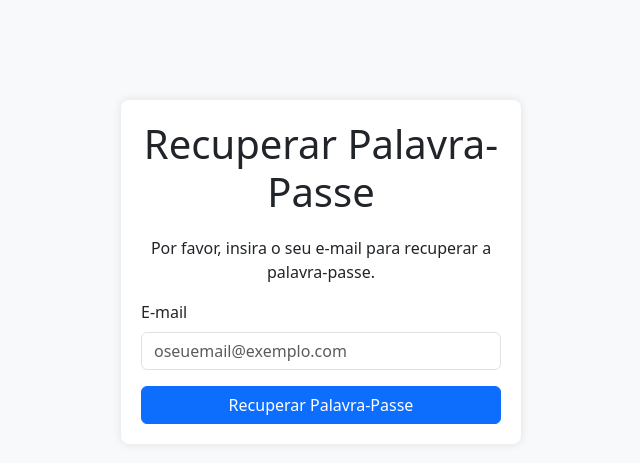
After one commit to GoncaloAlvesGG/BD2-eCommerce, a Django app: page /recuperar_senha/ in a window 1280 px wide. The commit adds this page. Shown: the top 463 px of the page, without its empty margins (319-959 px from the left). Run offline with Django 4.2, Linux system fonts and the light colour scheme.

Commit message:
17/10/204

```diff
--- a/Projeto/Loja_Vendas/loja/templates/login.html
+++ b/Projeto/Loja_Vendas/loja/templates/login.html
@@ -48,7 +48,7 @@
                 <button type="submit" class="btn btn-primary btn-login">Login</button> <!-- Aqui o botão de login redireciona -->
             </form>
             <div class="mt-3 text-center">
-                <a href="#">Recuperar a palavra-passe?</a>
+                <a href="{% url 'recuperar_senha' %}">Recuperar a palavra-passe?</a>
             </div>
         </div>
     </div>
--- /dev/null
+++ b/Projeto/Loja_Vendas/loja/templates/recuperar_pass.html
@@ -0,0 +1,52 @@
+<!DOCTYPE html>
+<html lang="en">
+<head>
+    <meta charset="UTF-8">
+    <meta name="viewport" content="width=device-width, initial-scale=1.0">
+    <title>Recuperar Palavra-Passe</title>
+    <link href="https://cdn.jsdelivr.net/npm/bootstrap@5.3.0-alpha1/dist/css/bootstrap.min.css" rel="stylesheet">
+    <style>
+        /* Personalizar o fundo e estilo da página */
+        body {
+            background-color: #f8f9fa;
+        }
+        .recovery-container {
+            margin-top: 100px;
+            max-width: 400px;
+            margin-left: auto;
+            margin-right: auto;
+        }
+        .recovery-form {
+            background-color: white;
+            padding: 20px;
+            border-radius: 8px;
+            box-shadow: 0 0 10px rgba(0, 0, 0, 0.1);
+        }
+        .recovery-form h1 {
+            text-align: center;
+            margin-bottom: 20px;
+        }
+        .btn-recovery {
+            width: 100%;
+        }
+    </style>
+</head>
+<body>
+
+    <div class="recovery-container">
+        <div class="recovery-form">
+            <h1>Recuperar Palavra-Passe</h1>
+            <p class="text-center">Por favor, insira o seu e-mail para recuperar a palavra-passe.</p>
+            <form>
+                <div class="mb-3">
+                    <label for="email" class="form-label">E-mail</label>
+                    <input type="email" class="form-control" id="email" placeholder="oseuemail@exemplo.com" required>
+                </div>
+                <button type="submit" class="btn btn-primary btn-recovery">Recuperar Palavra-Passe</button>
+            </form>
+        </div>
+    </div>
+
+    <script src="https://cdn.jsdelivr.net/npm/bootstrap@5.3.0-alpha1/dist/js/bootstrap.bundle.min.js"></script>
+</body>
+</html>
--- a/Projeto/Loja_Vendas/loja/urls.py
+++ b/Projeto/Loja_Vendas/loja/urls.py
@@ -10,5 +10,6 @@ urlpatterns = [
     path('carrinho/', views.carrinho, name='carrinho'),  # Carrinho de compras
     path('checkout/', views.checkout, name='checkout'),  # Finalização da compra
     path('perfil/', views.perfil, name='perfil'), # Perfil do usuário
-
+    path('recuperar_senha/', views.recuperar_senha, name='recuperar_senha'),  # Recuperar senha
+    path('admin/perfil/', views.perfil_admin, name='perfil_admin'), # Perfil do admin
 ]
--- a/Projeto/Loja_Vendas/loja/views.py
+++ b/Projeto/Loja_Vendas/loja/views.py
@@ -27,16 +27,37 @@ def checkout(request):
     # Página de checkout (vazia por enquanto)
     return render(request, 'checkout.html')
 
-@login_required
 def perfil(request):
-    compras = Compra.objects.filter(utilizador=request.user).order_by('-data_compra')
+    # Página de checkout (vazia por enquanto)
+    return render(request, 'perfil.html')
 
-    if request.method == 'POST':
-        form = UserChangeForm(request.POST, instance=request.user)
-        if form.is_valid():
-            form.save()
-            return redirect('perfil')
+# @login_required
+def perfil(request):
+    if request.user.is_authenticated:
+        compras = Compra.objects.filter(utilizador=request.user).order_by('-data_compra')
+
+        if request.method == 'POST':
+            form = UserChangeForm(request.POST, instance=request.user)
+            if form.is_valid():
+                form.save()
+                return redirect('perfil')
+        else:
+            form = UserChangeForm(instance=request.user)
     else:
-        form = UserChangeForm(instance=request.user)
+        # Se o utilizador não estiver autenticado, define variáveis vazias
+        compras = None
+        form = None
 
     return render(request, 'perfil.html', {'compras': compras, 'form': form})
+
+
+def recuperar_senha(request):
+    return render(request, 'recuperar_pass.html')
+
+def perfil_admin(request):
+    admin_info = {
+        'nome': 'Admin Nome',
+        'email': 'admin@example.com',
+        'data_registro': '01/01/2023'
+    }
+    return render(request, 'perfil_admin.html', {'admin': admin_info})
```
Also changed, not shown: Projeto/Loja_Vendas/loja/templates/index.html (+5 -7 lines), Projeto/Loja_Vendas/loja/templates/perfil.html (+12 -2 lines), Projeto/Loja_Vendas/loja/templates/perfil_admin.html (added, +114 -0 lines).
